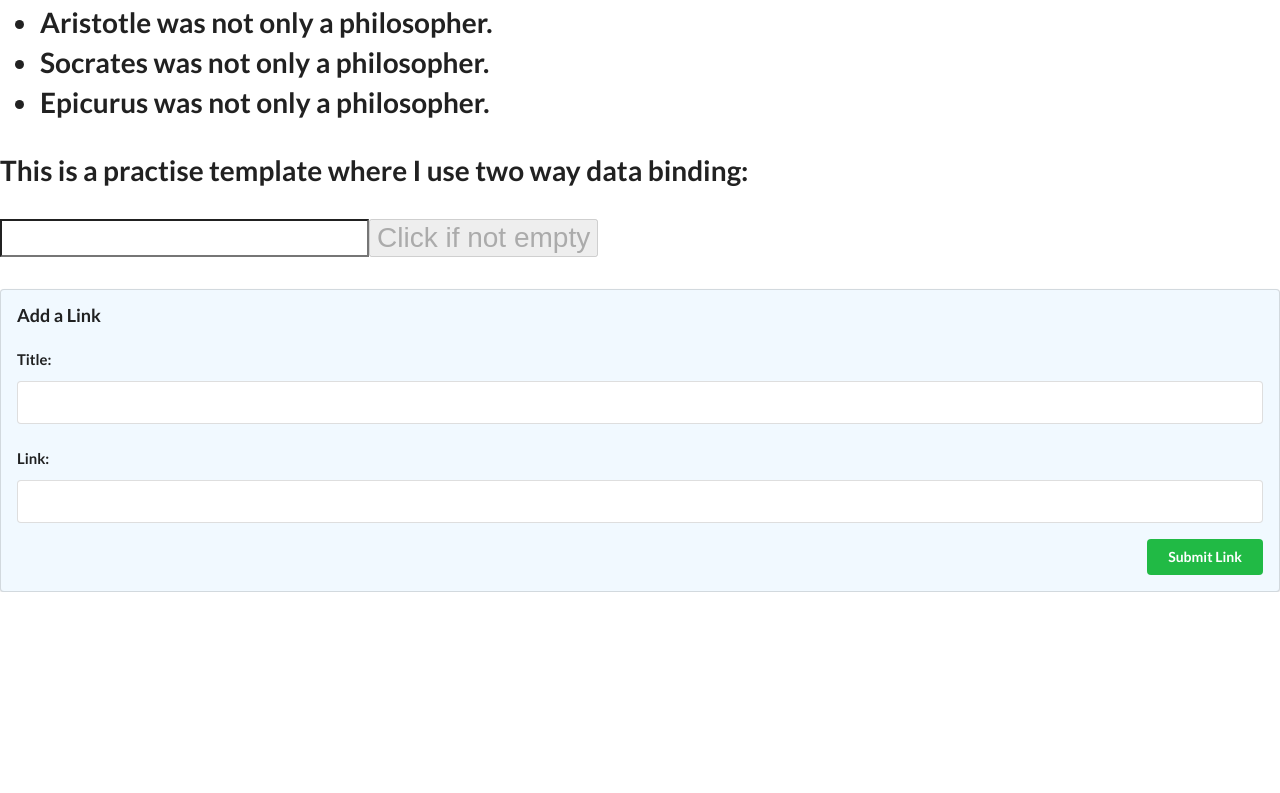
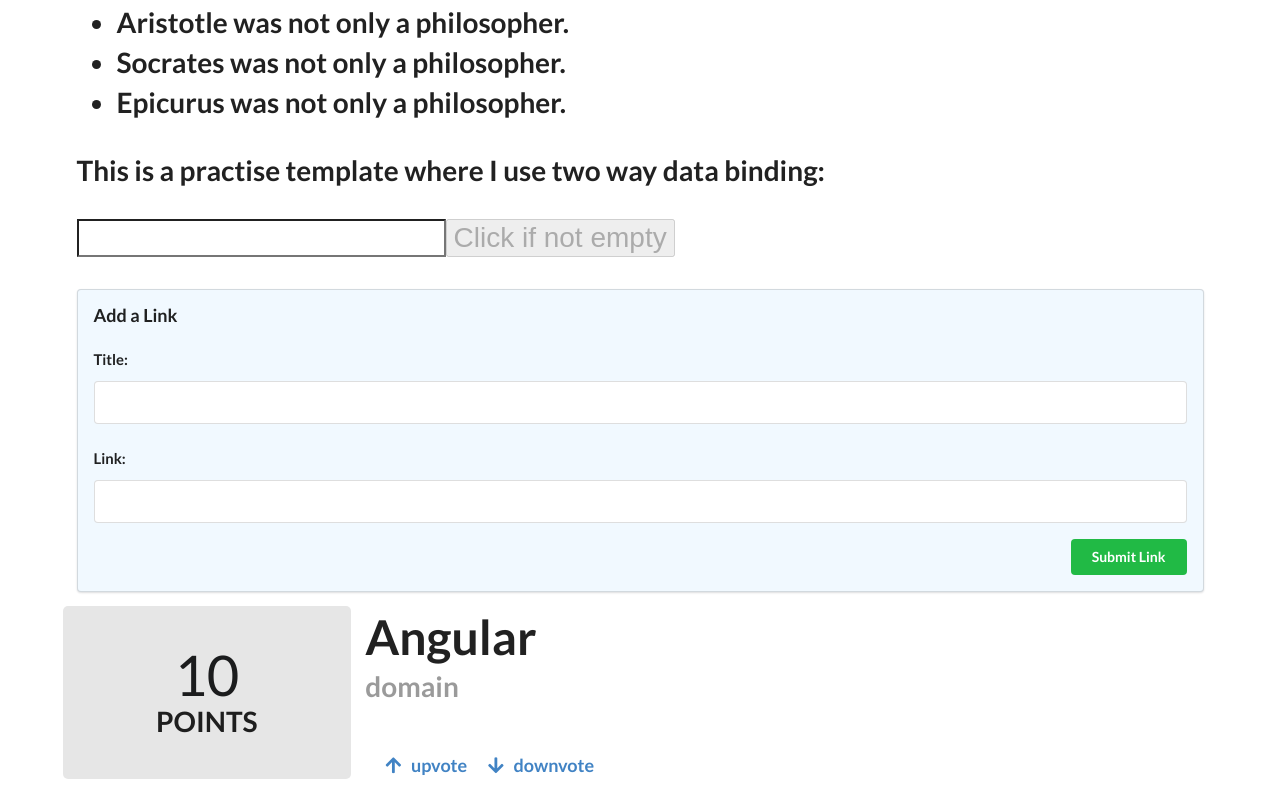
Before and after one commit to MariuszZalew/angular_workbench, an Angular app: page / in a window 1280 px wide. Shown: the part 213-1006 px from the top of the page. Before the commit the page ends 805 px from the top, so only its background shows below. Built offline with nearby package versions, Linux system fonts and the light colour scheme.

Commit message:
added article component also added some styling

```diff
--- a/src/app/app.component.html
+++ b/src/app/app.component.html
@@ -19,11 +19,15 @@
       <label for="link">Link:</label>
       <input name="link" id="link" #newlink> <!-- variable -->
     </div>
-    <button (click)="addArticle(newtitle, newlink, $event)"
+
+    <button (click)="addArticle(newtitle, newlink)"
     class="ui positive right floated button"
     [disabled]="allowButton">
     Submit Link
   </button>
+
 </form>
+<app-article></app-article>
+
 
 </h1>
--- a/src/app/app.component.ts
+++ b/src/app/app.component.ts
@@ -15,7 +15,7 @@
 
     setTimeout(() => {
       this.allowButton = !this.allowButton;
-    }, 450);
+    }, 800);
     return false;
   }
 }
--- a/src/app/app.module.ts
+++ b/src/app/app.module.ts
@@ -6,13 +6,15 @@
 import { HelloWorldComponent } from './hello-world/hello-world.component';
 import { UserUserComponent } from './user-user/user-user.component';
 import { UserListComponent } from './user-list/user-list.component';
+import { ArticleComponent } from './article/article.component';
 
 @NgModule({
   declarations: [
     AppComponent,
     HelloWorldComponent,
     UserUserComponent,
-    UserListComponent
+    UserListComponent,
+    ArticleComponent
   ],
   imports: [
     BrowserModule,
--- /dev/null
+++ b/src/app/article/article.component.html
@@ -0,0 +1,62 @@
+<!-- <div class="four wide column center aligned votes">
+    <div class="ui statistic">
+        <div class="value">
+            {{votes}}
+        </div>
+        <div class="label">
+            Points
+        </div>
+    </div>
+</div>
+<div class="twelve wide column">
+    <a href="{{link}}" class="ui large header">
+        {{title}}
+    </a>
+    <ul class="ui big horizontal list voters">
+        <li class="item">
+            <a href (click)="voteUp()">
+                <i class="arrow down icon"></i>
+                downvote
+            </a>
+        </li>
+    </ul>
+</div> -->
+
+<div class="ui grid">
+  <div class="four column row">
+
+    <div class="column votes">
+      <div class="ui statistic">
+        <div class="value">
+          {{ votes }}
+        </div>
+        <div class="label">
+          Points
+        </div>
+      </div>
+    </div>
+
+    <div class="three column">
+    <a class="ui large header" href="{{ link }}">
+        {{ title }}
+      </a>
+      <div class="meta">domain</div>
+      <ul class="ui big horizontal list voters">
+        <li class="item">
+          <a href (click)="voteUp()">
+            <i class="arrow up icon"></i>
+            upvote
+          </a>
+        </li>
+        <li class="item">
+          <a href (click)="voteDown()">
+            <i class="arrow down icon"></i>
+            downvote
+          </a>
+        </li>
+      </ul>
+    </div>
+
+  </div>
+
+</div>
--- /dev/null
+++ b/src/app/article/article.component.ts
@@ -0,0 +1,30 @@
+import { Component, OnInit, HostBinding } from '@angular/core';
+
+@Component({
+  selector: 'app-article',
+  templateUrl: './article.component.html',
+  styleUrls: ['./article.component.css']
+})
+export class ArticleComponent implements OnInit {
+  @HostBinding('attr.class') cssClass = 'row';
+  votes: number;
+  title: string;
+  link: string;
+
+
+  constructor() {
+    this.title = 'Angular';
+    this.link = 'http://angular.io';
+    this.votes = 10;
+  }
+  voteUp() {
+    this.votes += 1;
+  }
+  voteDown() {
+    this.votes -= 1;
+  }
+
+  ngOnInit(): void {
+  }
+
+}
--- a/src/app/hello-world/hello-world.component.html
+++ b/src/app/hello-world/hello-world.component.html
@@ -1,3 +1,7 @@
-<p>This is a practise template where I use two way data binding: {{my_input}}</p>
-<input type="text" [(ngModel)]="my_input" (input)="on_input_funct()">
-<button [disabled]=is_disabled (click)="on_click_reset()">Click if not empty</button>
+<p>
+  This is a practise template where I use two way data binding: {{ my_input }}
+</p>
+<input type="text" [(ngModel)]="my_input" (input)="on_input_funct()" />
+<button [disabled]="is_disabled" (click)="on_click_reset()">
+  Click if not empty
+</button>
--- a/src/index.html
+++ b/src/index.html
@@ -8,6 +8,8 @@
   <link rel="icon" type="image/x-icon" href="favicon.ico">
 </head>
 <body>
+  <div class="ui container">
     <app-root></app-root>
+  </div>
 </body>
 </html>
```
Also changed, not shown: src/app/article/article.component.css (added), 1 other file (tests, documents, lock files or other folders).
